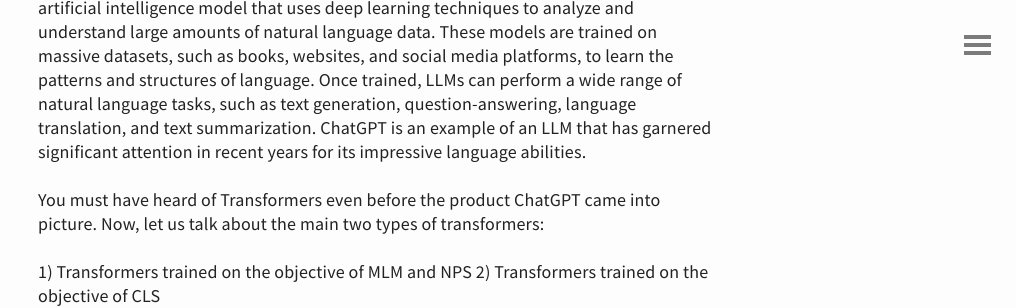
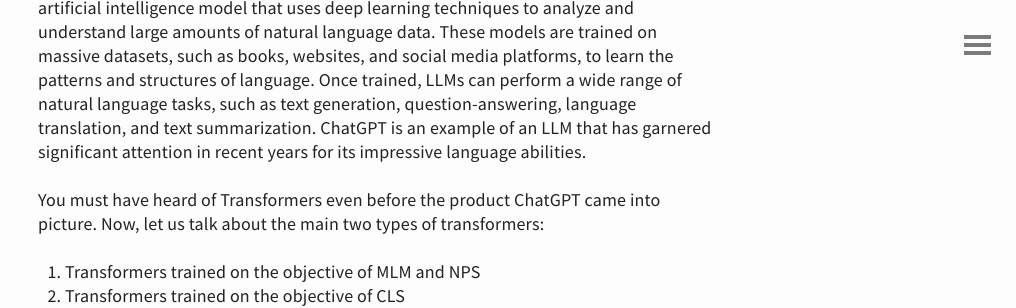
Before and after one commit to spraphul/blog, a Jekyll site: the page built from _posts/2023-04-14-clm.md, in a window 1280 px wide and 900 px high, scrolled down 1347 px, cut to the strip 0-308 px from the top of the window. Shown: the whole strip, without its empty margins (264-1280 px from the left). Built offline with Jekyll 4.4.1, drawn with Linux system fonts in a browser that asks for light colours.

Commit message:
Update 2023-04-14-clm.md

```diff
--- a/_posts/2023-04-14-clm.md
+++ b/_posts/2023-04-14-clm.md
@@ -13,8 +13,8 @@ LLM stands for Large Language Model. An LLM is an advanced type of artificial in
 
 You must have heard of Transformers even before the product ChatGPT came into picture. Now, let us talk about the main two types of transformers:
 
-1) Transformers trained on the objective of MLM and NPS
-2) Transformers trained on the objective of CLS
+1. Transformers trained on the objective of MLM and NPS
+2. Transformers trained on the objective of CLS
 
 ![sddfd](https://heidloff.net/assets/img/2023/02/transformers.png)
 
```
